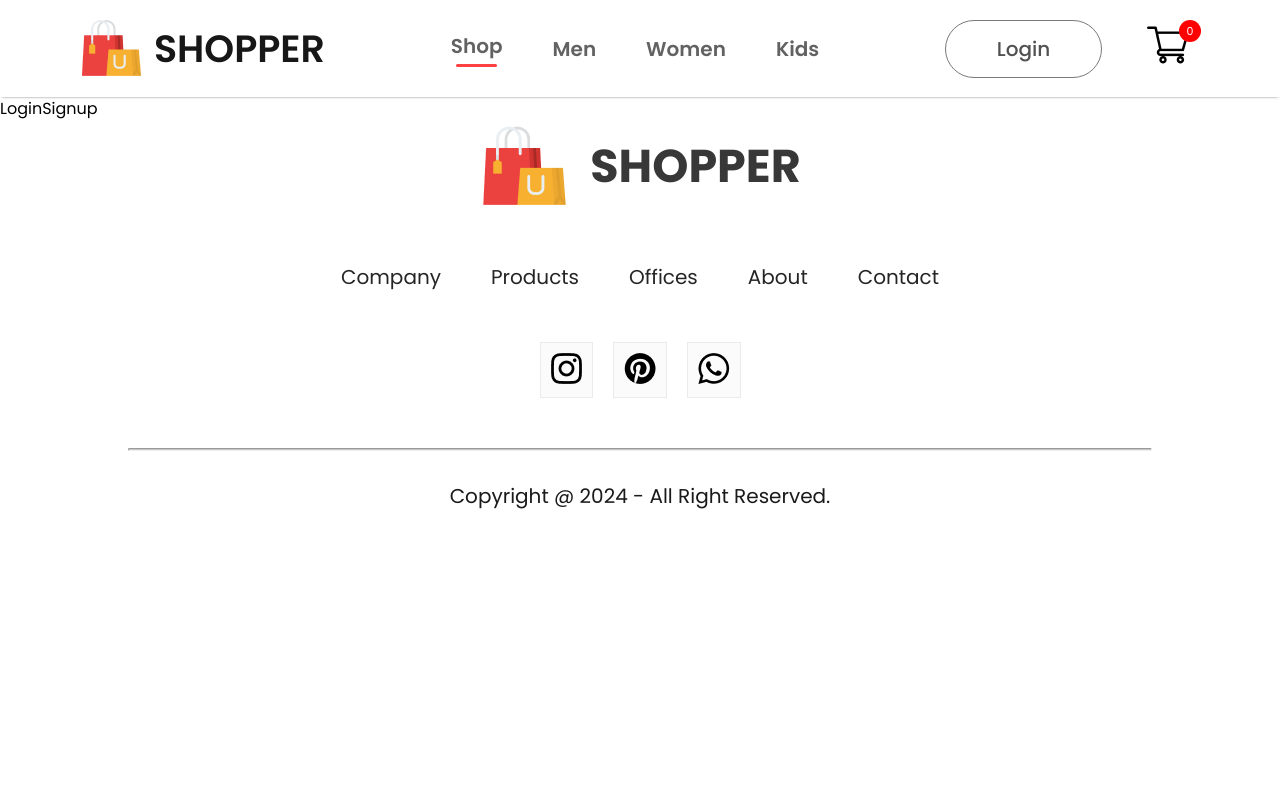
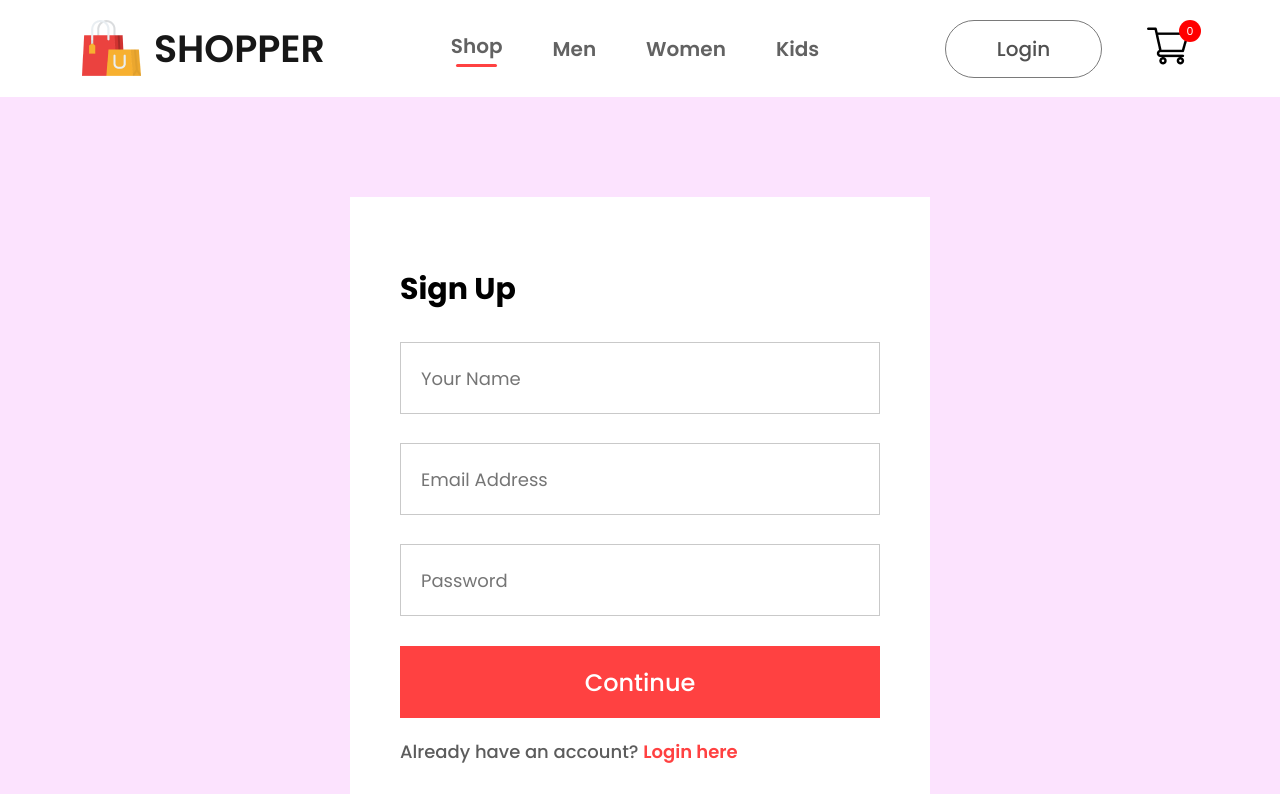
Before and after one commit to kiethohoai/shopper-ecommerce, a React (Vite) app: page /login in a window 1280 px wide. Shown: the top 794 px of the page. Built offline with nearby package versions, Linux system fonts and the light colour scheme; a web font is replaced by a local one.

Commit message:
12. LoginSignUp UI

```diff
--- /dev/null
+++ b/src/index copy.css
@@ -0,0 +1,86 @@
+*,
+*::before,
+*::after {
+  box-sizing: border-box;
+  padding: 0;
+  margin: 0;
+
+  /* Creating animations for dark mode */
+  transition: background-color 0.3s, border 0.3s;
+}
+
+html {
+  font-size: 62.5%;
+}
+
+body {
+  font-family: "Poppins", sans-serif;
+  color: var(--color-grey-700);
+
+  transition: color 0.3s, background-color 0.3s;
+  min-height: 100vh;
+  line-height: 1.5;
+  font-size: 1.6rem;
+}
+
+input,
+button,
+textarea,
+select {
+  font: inherit;
+  color: inherit;
+}
+
+button {
+  cursor: pointer;
+}
+
+*:disabled {
+  cursor: not-allowed;
+}
+
+select:disabled,
+input:disabled {
+  background-color: var(--color-grey-200);
+  color: var(--color-grey-500);
+}
+
+input:focus,
+button:focus,
+textarea:focus,
+select:focus {
+  outline: 2px solid var(--color-brand-600);
+  outline-offset: -1px;
+}
+
+/* Parent selector, finally 😃 */
+button:has(svg) {
+  line-height: 0;
+}
+
+a {
+  color: inherit;
+  text-decoration: none;
+}
+
+ul {
+  list-style: none;
+}
+
+p,
+h1,
+h2,
+h3,
+h4,
+h5,
+h6 {
+  overflow-wrap: break-word;
+  hyphens: auto;
+}
+
+img {
+  max-width: 100%;
+
+  /* For dark mode */
+  filter: grayscale(var(--image-grayscale)) opacity(var(--image-opacity));
+}
--- a/src/index.css
+++ b/src/index.css
@@ -1,12 +1,7 @@
-*,
-*::before,
-*::after {
+* {
   box-sizing: border-box;
   padding: 0;
   margin: 0;
-
-  /* Creating animations for dark mode */
-  transition: background-color 0.3s, border 0.3s;
 }
 
 html {
@@ -14,13 +9,7 @@
 }
 
 body {
-  font-family: "Poppins", sans-serif;
-  color: var(--color-grey-700);
-
-  transition: color 0.3s, background-color 0.3s;
-  min-height: 100vh;
-  line-height: 1.5;
-  font-size: 1.6rem;
+  font-family: 'Poppins', sans-serif;
 }
 
 input,
@@ -31,56 +20,11 @@
   color: inherit;
 }
 
-button {
-  cursor: pointer;
-}
-
-*:disabled {
-  cursor: not-allowed;
-}
-
-select:disabled,
-input:disabled {
-  background-color: var(--color-grey-200);
-  color: var(--color-grey-500);
-}
-
-input:focus,
-button:focus,
-textarea:focus,
-select:focus {
-  outline: 2px solid var(--color-brand-600);
-  outline-offset: -1px;
-}
-
-/* Parent selector, finally 😃 */
-button:has(svg) {
-  line-height: 0;
+ul {
+  list-style: none;
 }
 
 a {
   color: inherit;
   text-decoration: none;
 }
-
-ul {
-  list-style: none;
-}
-
-p,
-h1,
-h2,
-h3,
-h4,
-h5,
-h6 {
-  overflow-wrap: break-word;
-  hyphens: auto;
-}
-
-img {
-  max-width: 100%;
-
-  /* For dark mode */
-  filter: grayscale(var(--image-grayscale)) opacity(var(--image-opacity));
-}
--- /dev/null
+++ b/src/pages/LoginSignup.css
@@ -0,0 +1,77 @@
+.loginsignup {
+  width: 100%;
+  height: 94vh;
+  background: #fce3fe;
+  padding: 100px 0px;
+  margin-bottom: 90px;
+}
+
+.loginsignup-container {
+  width: 580px;
+  height: 680px;
+  background: white;
+  margin: 0 auto;
+  padding: 50px;
+}
+
+.loginsignup-container h1 {
+  margin: 20px 0px;
+  font-size: 30px;
+}
+
+.loginsignup-fields {
+  display: flex;
+  flex-direction: column;
+  gap: 29px;
+  margin-top: 30px;
+}
+
+.loginsignup-fields input {
+  height: 72px;
+  width: 100%;
+  padding-left: 20px;
+  border: 1px solid #c9c9c9;
+  outline: none;
+  color: #5c5c5c;
+  font-size: 18px;
+}
+
+.loginsignup-container button {
+  width: 480px;
+  height: 72px;
+  color: white;
+  background: #ff4141;
+  margin-top: 30px;
+  border: none;
+
+  font-size: 24px;
+  font-weight: 500;
+  cursor: pointer;
+}
+
+.loginsignup-container button:hover {
+  background: #e64242;
+}
+
+.loginsignup-login {
+  margin-top: 20px;
+  color: #5c5c5c;
+  font-size: 18px;
+  font-weight: 500;
+}
+
+.loginsignup-login span {
+  font-weight: 600;
+  color: #ff4141;
+}
+
+.loginsignup-agree {
+  display: flex;
+  align-items: center;
+  margin-top: 25px;
+  gap: 4px;
+  color: #5c5c5c;
+  font-size: 18px;
+  font-weight: 500;
+  width: 100%;
+}
--- a/src/pages/LoginSignup.jsx
+++ b/src/pages/LoginSignup.jsx
@@ -1,5 +1,26 @@
+import './LoginSignup.css';
+
 const LoginSignup = () => {
-  return <div>LoginSignup</div>;
+  return (
+    <div className="loginsignup">
+      <div className="loginsignup-container">
+        <h1>Sign Up</h1>
+        <div className="loginsignup-fields">
+          <input type="text" placeholder="Your Name" />
+          <input type="email" placeholder="Email Address" />
+          <input type="password" placeholder="Password" />
+        </div>
+        <button>Continue</button>
+        <p className="loginsignup-login">
+          Already have an account? <span>Login here</span>
+        </p>
+        <div className="loginsignup-agree">
+          <input type="checkbox" name="" id="" />
+          <p>I agree to the terms of use & privacy policy.</p>
+        </div>
+      </div>
+    </div>
+  );
 };
 
 export default LoginSignup;
--- a/src/pages/ShopCategory.jsx
+++ b/src/pages/ShopCategory.jsx
@@ -46,8 +46,3 @@
 };
 
 export default ShopCategory;
-
-/*
-
-
-*/
```
Also changed, not shown: pro.txt.
